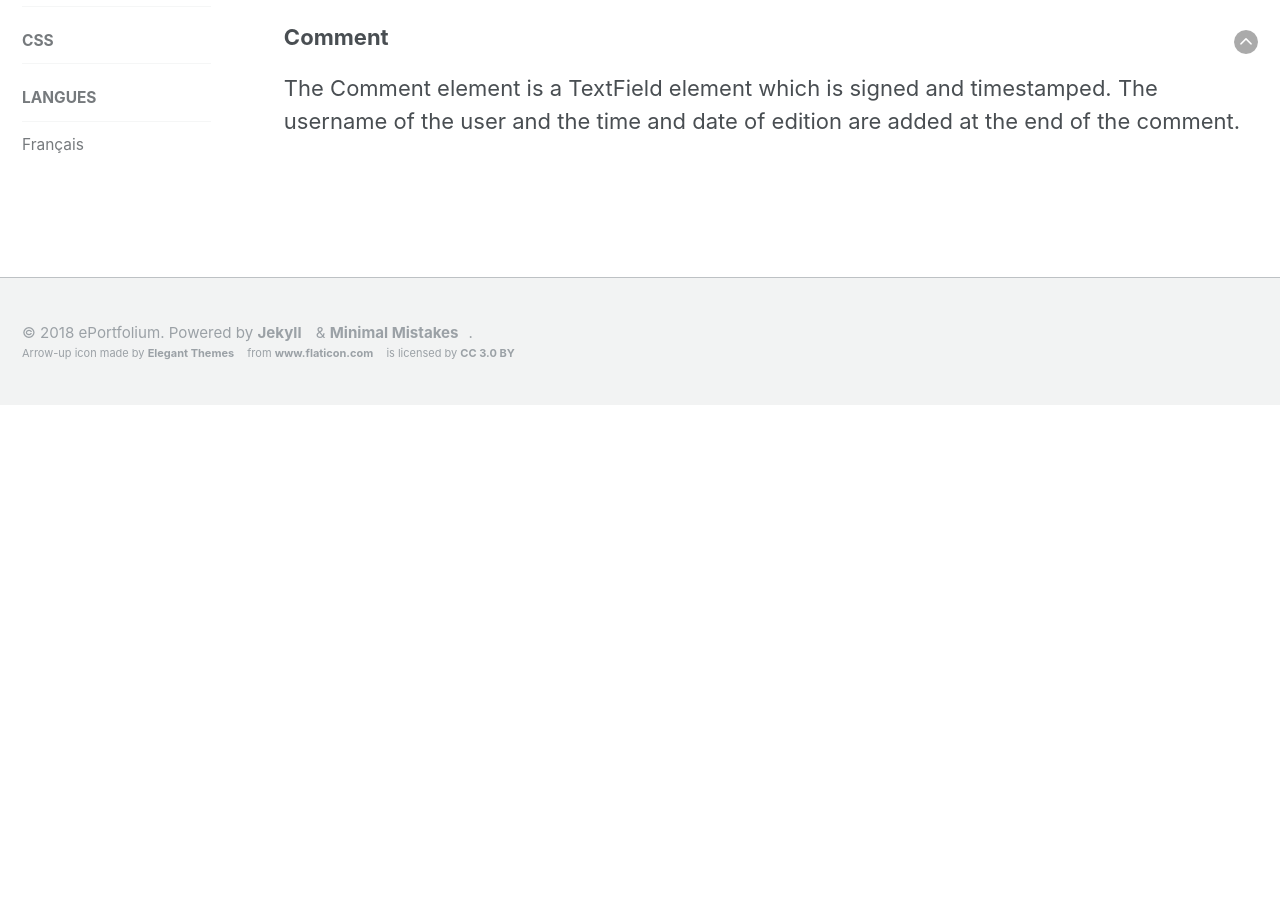
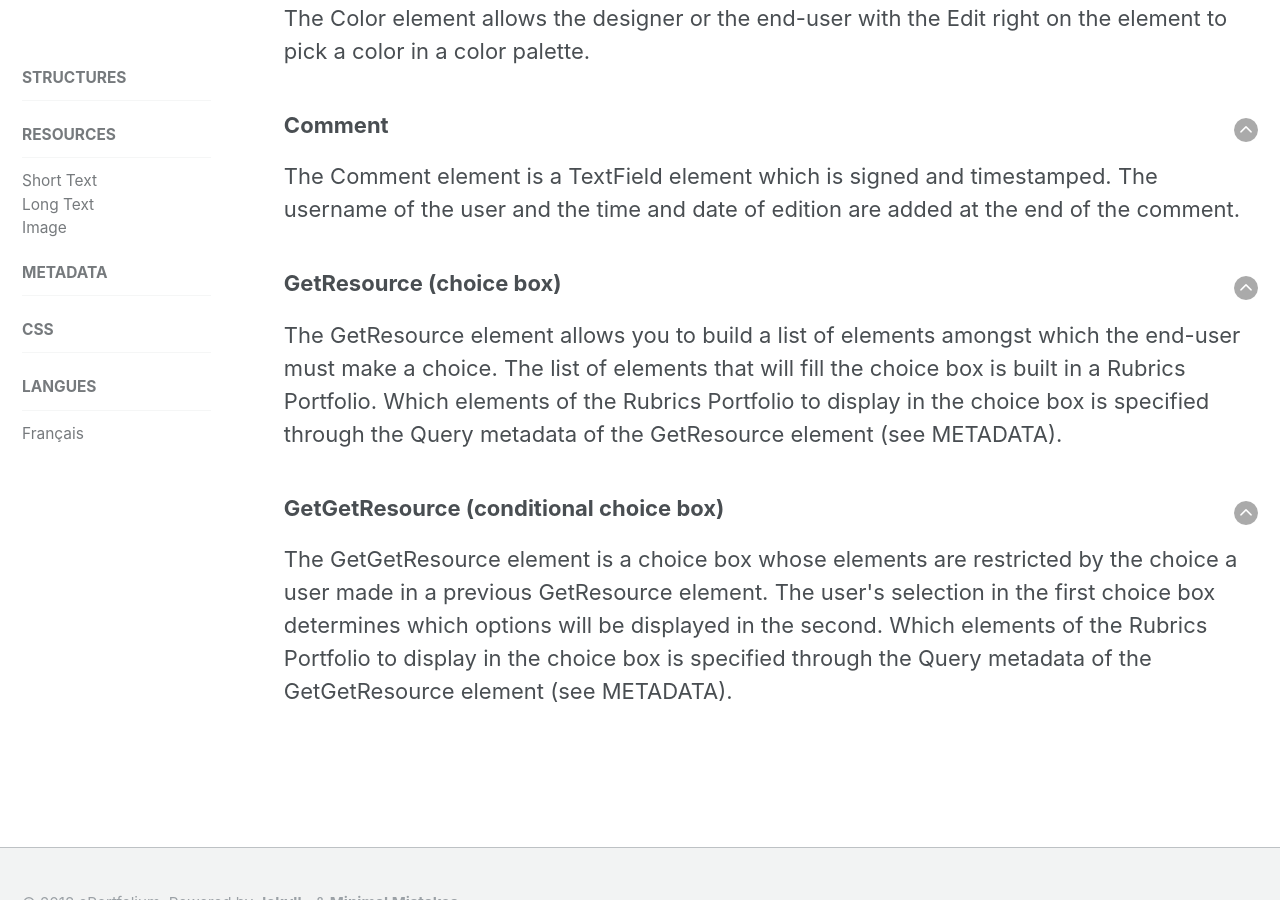
Before and after one commit to karutaproject/karuta-frontend-documentation, a Jekyll site: the page built from _pages/resources_en.html, in a window 1280 px wide and 900 px high, scrolled down 3551 px. Built offline with Jekyll 4.4.1, drawn with Linux system fonts in a browser that asks for light colours; before the commit the page ends 3956 px from its top, so only the background shows below that; some of the changed text lies outside the part shown.

Commit message:
Ajout de GR et GGR

```diff
--- a/_pages/resources_en.html
+++ b/_pages/resources_en.html
@@ -36,6 +36,8 @@ sidebar:
 	<li><code><a href='#calendar'>Calendar</a></code></li>
 	<li><code><a href='#color'>Color</a></code></li>
 	<li><code><a href='#comment'>Comment</a></code></li>
+	<li><code><a href='#getResource'>GetResource</a></code></li>
+	<li><code><a href='#getGetResource'>GetGetResource</a></code></li>
 </ul>
 </ul>
 
@@ -170,3 +172,26 @@ sidebar:
 		of the user and the time and date of edition are added at the end of the comment.
 	</p>
 </article>
+
+<article>
+	<a style='float:right' href='#top'><img src='../assets/img/arrow-up.png'/></a>
+	<h3 id='getResource'>GetResource (choice box)</h3>
+	<p>
+		The GetResource element allows you to build a list of elements amongst which the end-user
+		must make a choice. The list of elements that will fill the choice box is built in a Rubrics
+		Portfolio. Which elements of the Rubrics Portfolio to display in the choice box is specified
+		through the Query metadata of the GetResource element (see METADATA).
+	</p>
+</article>
+
+<article>
+	<a style='float:right' href='#top'><img src='../assets/img/arrow-up.png'/></a>
+	<h3 id='getGetResource'>GetGetResource (conditional choice box)</h3>
+	<p>
+		The GetGetResource element is a choice box whose elements are restricted by the choice a user
+		made in a previous GetResource element. The user's selection in the first choice box determines
+		which options will be displayed in the second. Which elements of the Rubrics Portfolio to
+		display in the choice box is specified through the Query metadata of the GetGetResource element
+		(see METADATA).
+	</p>
+</article>
```
Also changed, not shown: _pages/resources_fr.html (+21 -0 lines).
